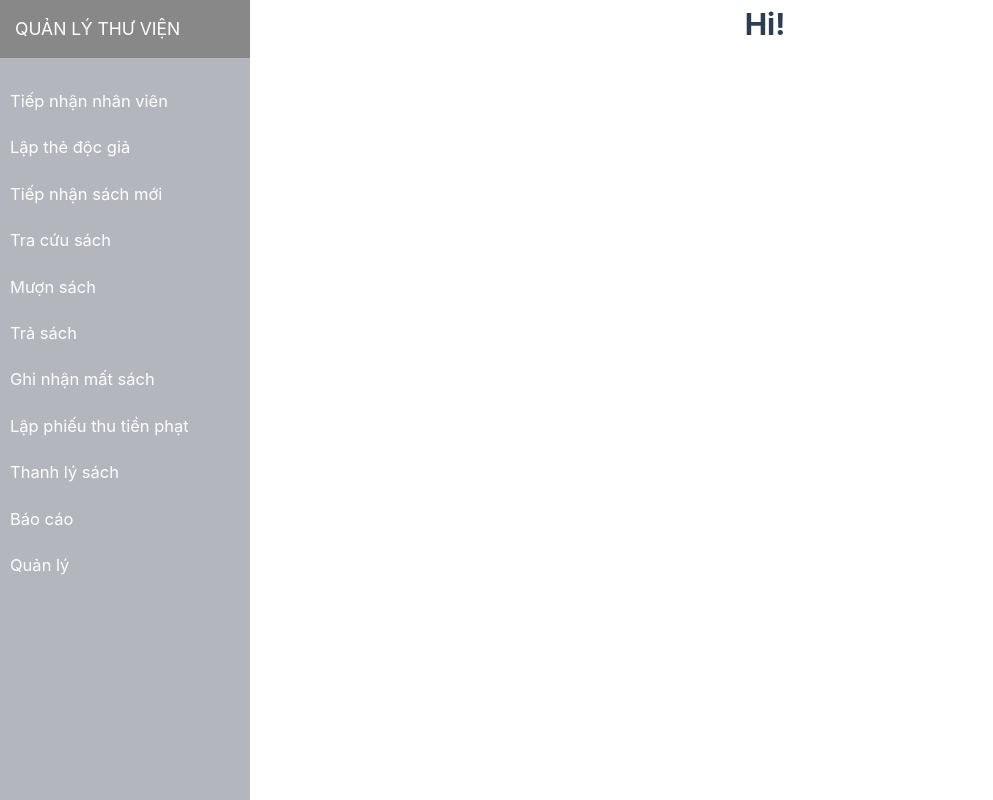
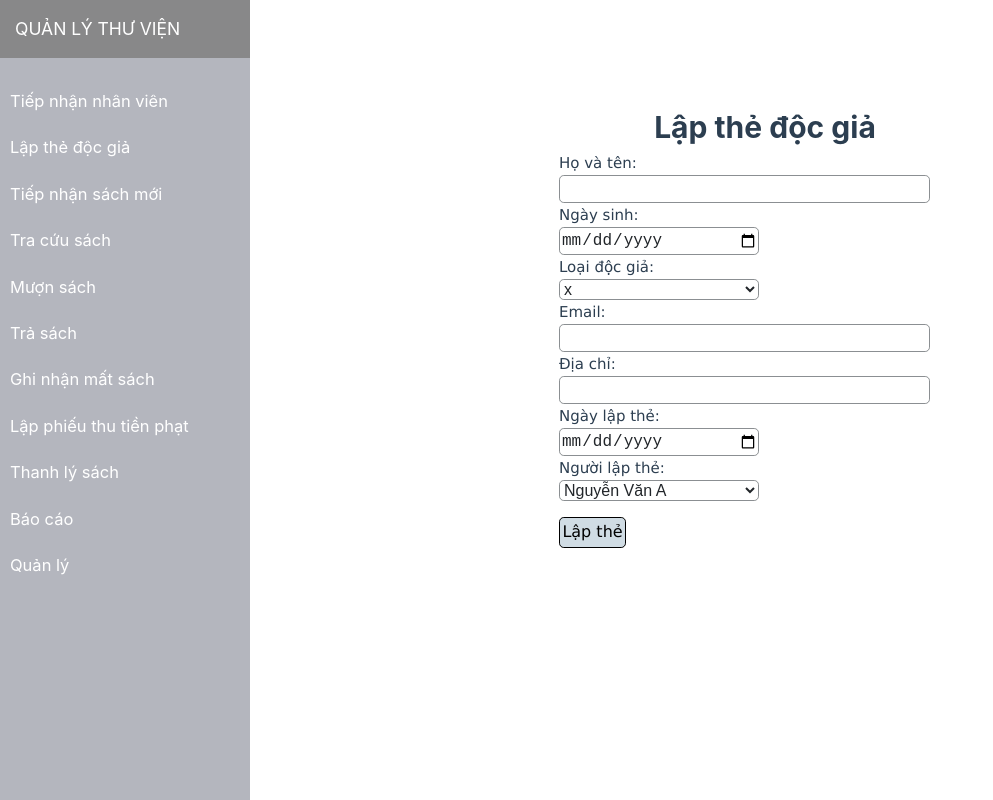
Before and after one commit to YumeAyasaki/LM_FE, a Vue app: page /lap-the-doc-gia in a window 1280 px wide. Shown: the whole page, without its empty margins (0-993 px from the left). Built offline with nearby package versions, Linux system fonts and the light colour scheme.

Commit message:
Them coponent Lập thẻ độc giả

```diff
--- a/src/components/ThemDocGia.vue
+++ b/src/components/ThemDocGia.vue
@@ -1,6 +1,37 @@
 <template>
-    <div>
-        <h1> Hi!</h1>
+    <div class="container">
+        <h1> Lập thẻ độc giả</h1>
+        <form>
+
+                <label>Họ và tên: </label>
+                <input type="text" class = "text-input"/>
+
+                <label>Ngày sinh: </label>
+                <input type="date" class = "date-input"/>
+
+                <label>Loại độc giả: </label>
+                <select name="loai-doc-gia" id ="loai-doc-gia" class = "select-label">
+                    <option>x</option>
+                    <option>y</option>
+                </select>
+
+                <label>Email: </label>
+                <input type="text" class = "text-input"/>
+
+                <label>Địa chỉ: </label>
+                <input type="text" class = "text-input"/>
+
+                <label>Ngày lập thẻ: </label>
+                <input type="date" class = "date-input"/>
+
+                <label>Người lập thẻ: </label>
+                <select name="nguoi-lap-the" id ="nguoi-lap-the" class = "select-label">
+                    <option>Nguyễn Văn A</option>
+                    <option>Trần Thị B</option>
+                </select>
+
+            <button class="btn"> Lập thẻ </button>
+        </form>
     </div>
 </template>
 
@@ -9,7 +40,71 @@ export default {
     name: 'ThemDocGia'
 }
 </script>
+<style scoped>
 
-<style>
+.container {
+    margin: 10%;
+}
+
+
+.text-input {
+    display: block;
+    width: 60%;
+    font-size: 1rem;
+    font-weight: 400;
+    line-height: 1.5;
+    color: #212529;
+    background-color: #fff;
+    background-clip: padding-box;
+    border: 1px solid #8b8f92;
+    appearance: none;
+    border-radius: 0.3rem;
+}
+
+
+
+.select-label, .date-input {
+    width: 200px;
+    display: block;
+    font-size: 1rem;
+    font-weight: 400;
+    line-height: 1.5;
+    color: #212529;
+    background-color: #fff;
+    background-clip: padding-box;
+    border: 1px solid #8b8f92;
+    border-radius: 0.3rem;
+}
+
+form {
+    padding-left: 25%;
+}
+
+h1 {
+    text-align: center;
+    font-weight: bold;
+}
+label {
+    display: block;
+    font-family: Verdana, Geneva, Tahoma, sans-serif;
+}
+
+.btn {
+    margin-top: 1em;
+
+    display: inline-block;
+    font-family: Verdana, Geneva, Tahoma, sans-serif;
+    font-size: 1rem;
+    font-weight: 400;
+    line-height: 1.5;
+    border-radius: 0.3rem;
+    border: 1px solid;
+    background-color: #d0dce4;
+
+    padding: 0.15rem ;
+}
+.btn:hover {
+    background-color: #8b8f92;
+}
 
 </style>
--- a/src/components/ThemNhanVien.vue
+++ b/src/components/ThemNhanVien.vue
@@ -43,7 +43,8 @@ export default {
     name: 'ThemNhanVien'
 }
 </script>
-<style>
+<style scoped>
+
 .container {
     margin: 10%;
 }
```
